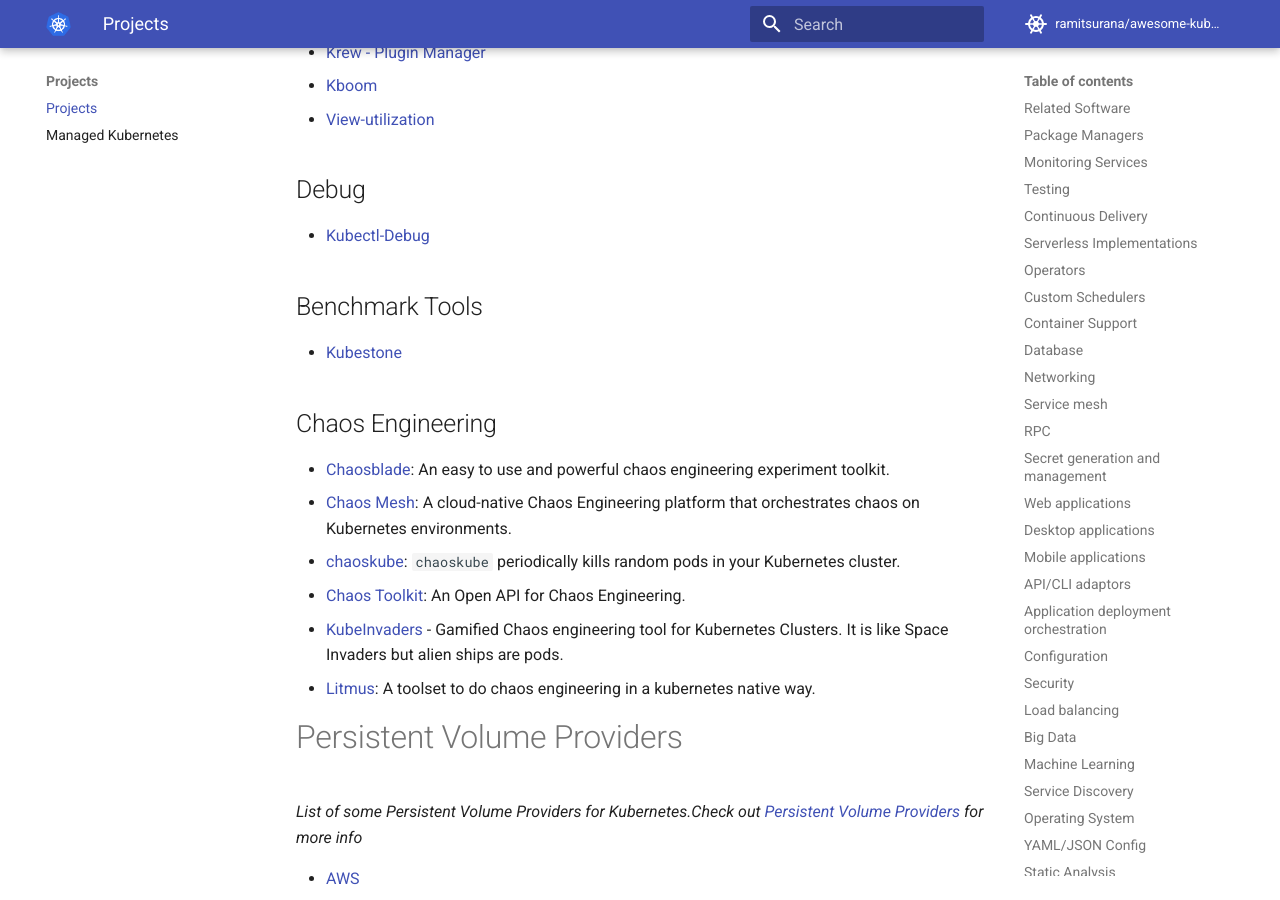
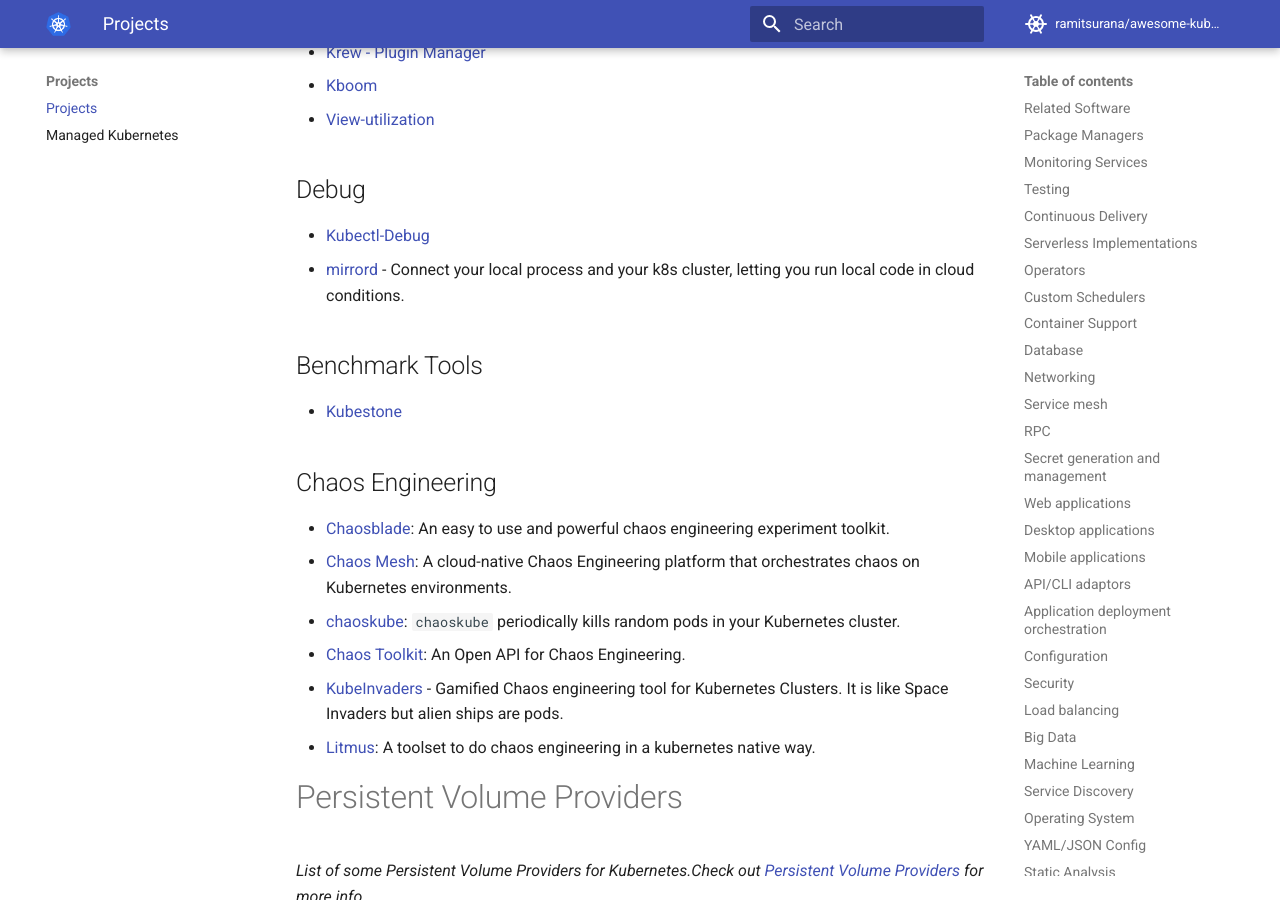
Before and after one commit to topstar920707/awesome-kubernetes, an MkDocs documentation site: the page built from docs/projects/projects.md, in a window 1280 px wide and 900 px high, scrolled down 18313 px. Built offline with MkDocs 1.6.1 and Material for MkDocs 9.7.7, drawn with Linux system fonts in a browser that asks for light colours; comment, search, counter and statistics services are not loaded.

Commit message:
add mirrord (#802)

```diff
--- a/docs/projects/projects.md
+++ b/docs/projects/projects.md
@@ -503,6 +503,7 @@ Projects
 ## Debug
 
 * [Kubectl-Debug](https://github.com/aylei/kubectl-debug)
+* [mirrord](https://github.com/metalbear-co/mirrord) - Connect your local process and your k8s cluster, letting you run local code in cloud conditions.
 
 ## Benchmark Tools
 
```
